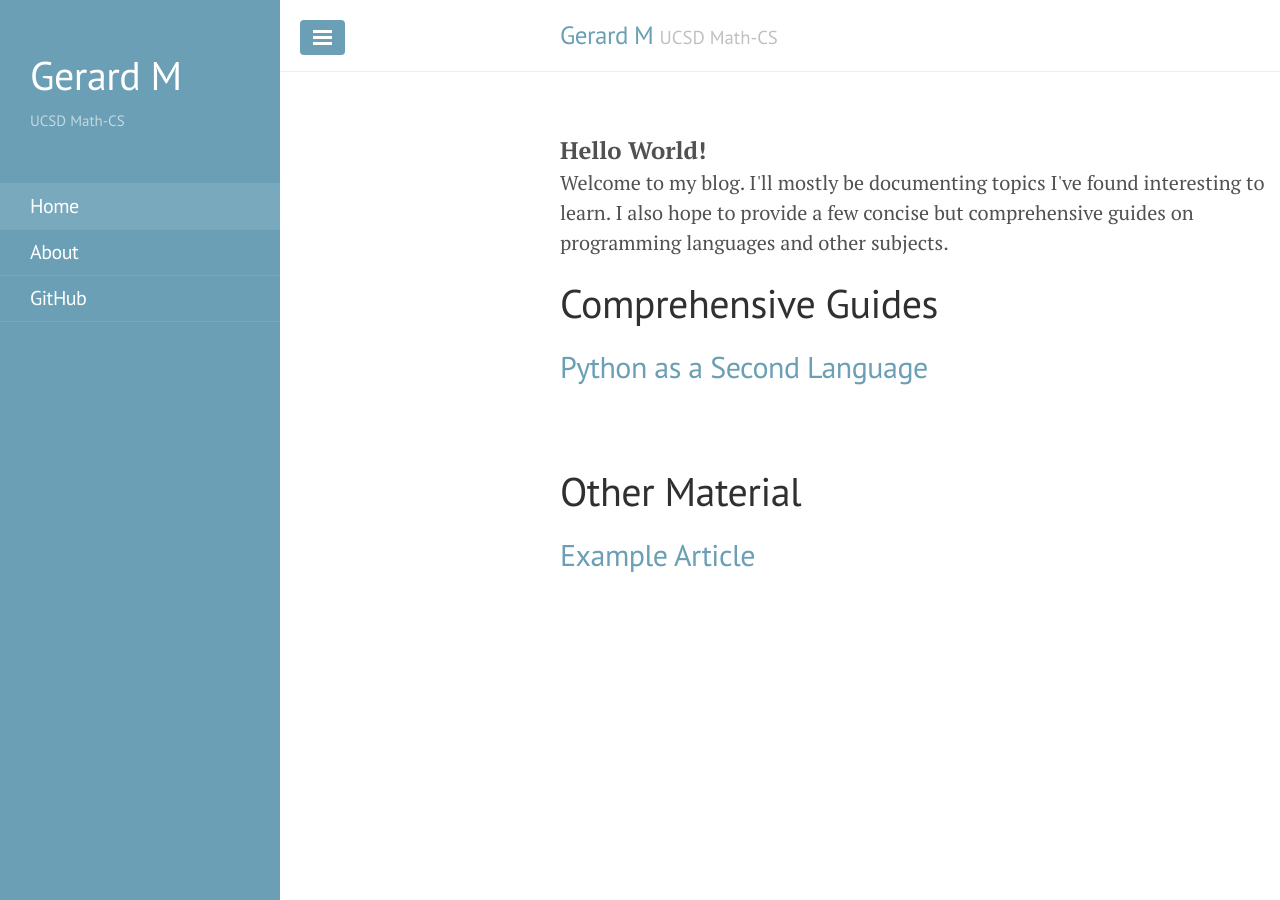
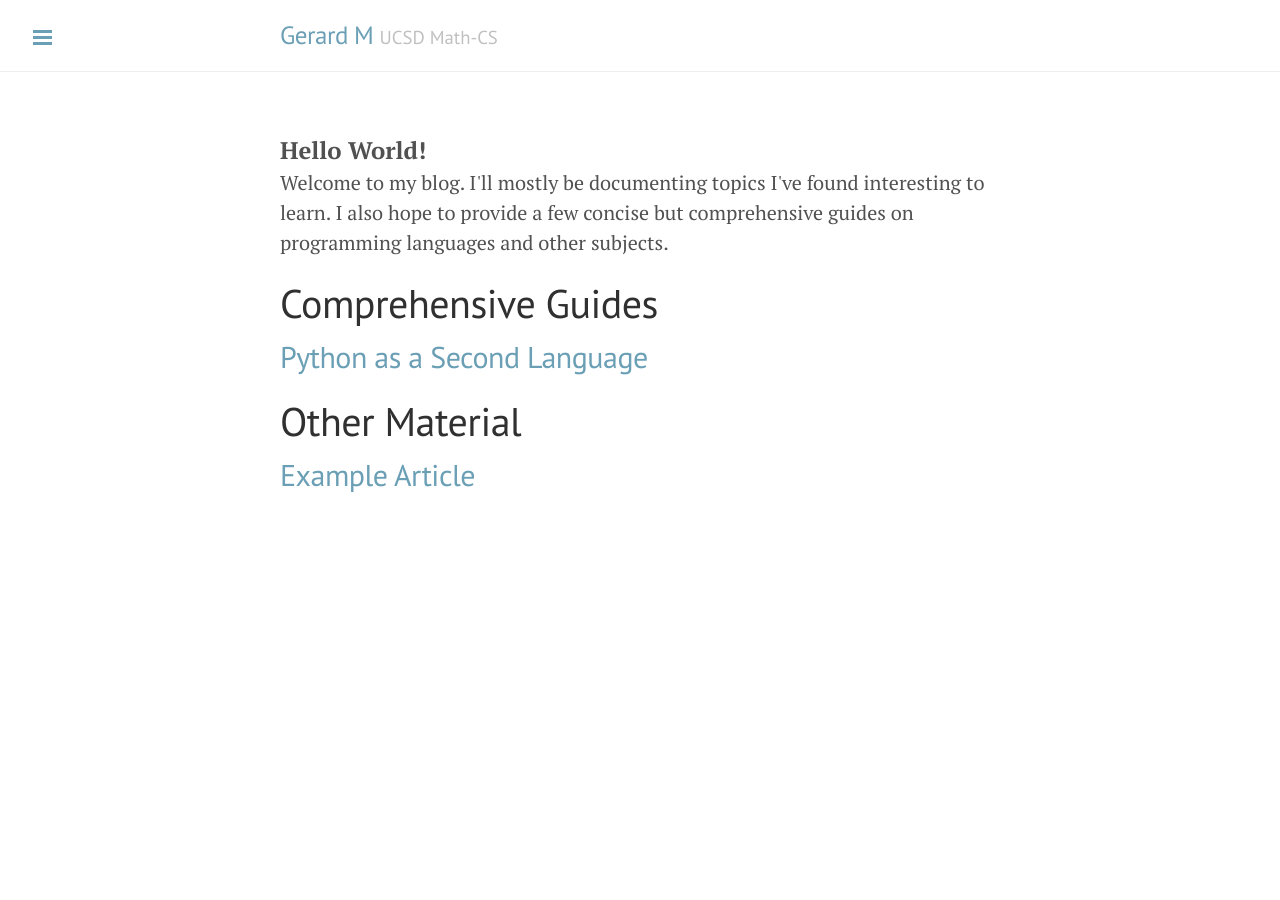
Before and after one commit to GerardMaggiolino/GerardMaggiolino.github.io, a Jekyll site: the page built from index.html, in a window 1280 px wide. Built offline with Jekyll 4.4.1, drawn with Linux system fonts in a browser that asks for light colours; the list of posts is cut into pages by our own code.

Commit message:
Testing mobile changes

```diff
--- a/_includes/sidebar.html
+++ b/_includes/sidebar.html
@@ -1,8 +1,6 @@
 <!-- Target for toggling the sidebar `.sidebar-checkbox` is for regular
      styles, `#sidebar-checkbox` for behavior. -->
-<input type="checkbox" class="sidebar-checkbox" id="sidebar-checkbox"
-{% if page.title == "Home" %}checked{% endif %}
-{% if page.title == "About" %}checked{% endif %}>
+<input type="checkbox" class="sidebar-checkbox" id="sidebar-checkbox">
 
 <!-- Toggleable sidebar -->
 <div class="sidebar" id="sidebar">
@@ -17,7 +15,7 @@
 
 <h4>
   <nav class="sidebar-nav">
-    <a class="sidebar-nav-item{% if page.title == "Home" %} active{% endif %}" href="/">Home</a>
+    <a class="sidebar-nav-item}" href="/">Home</a>
 
     {% comment %}
       The code below dynamically generates a sidebar nav of pages with
--- a/index.html
+++ b/index.html
@@ -11,9 +11,8 @@
 
 
 <!-- all guides -->
-<h2 class="post-title">Comprehensive Guides<p></p></h2>
-<div class="posts">
-  <div class="post">
+<h2 class="post-title">Comprehensive Guides</h2>
+<body class="posts">
     <h1 class="post-title">
       <!-- guide titles and links -->
 
@@ -27,13 +26,13 @@
       </a>
 
     </h1>
-  </div>
-</div>
+</body>
 
 
+<p></p>
 <!-- all other posts -->
-<h2 class="post-title">Other Material<p></p></h2>
-<div class="posts">
+<h2 class="post-title">Other Material</h2>
+<body class="posts">
   {% for post in paginator.posts %}
     {% if post.categories contains 'learning' %}
       {% continue %}
@@ -54,4 +53,4 @@
     <!-- {{ post.content }} -->
   </div>
   {% endfor %}
-</div>
+</body>
--- a/public/css/poole.css
+++ b/public/css/poole.css
@@ -187,7 +187,11 @@
   border-radius: 4px;
 }
 .highlight pre {
+  word-wrap: normal;
   margin-bottom: 0;
+}
+.highlight pre code {
+  white-space: pre;
 }
 
 /* Quotes */
```
